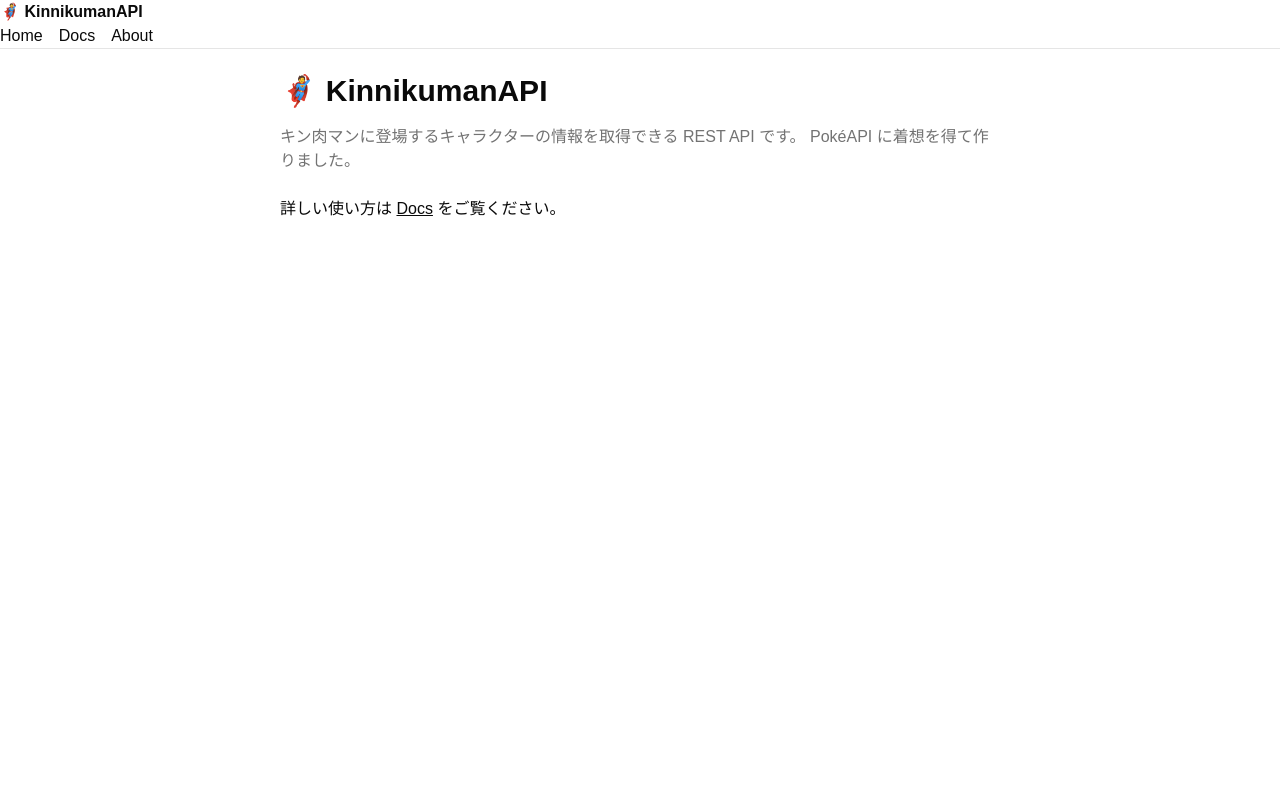
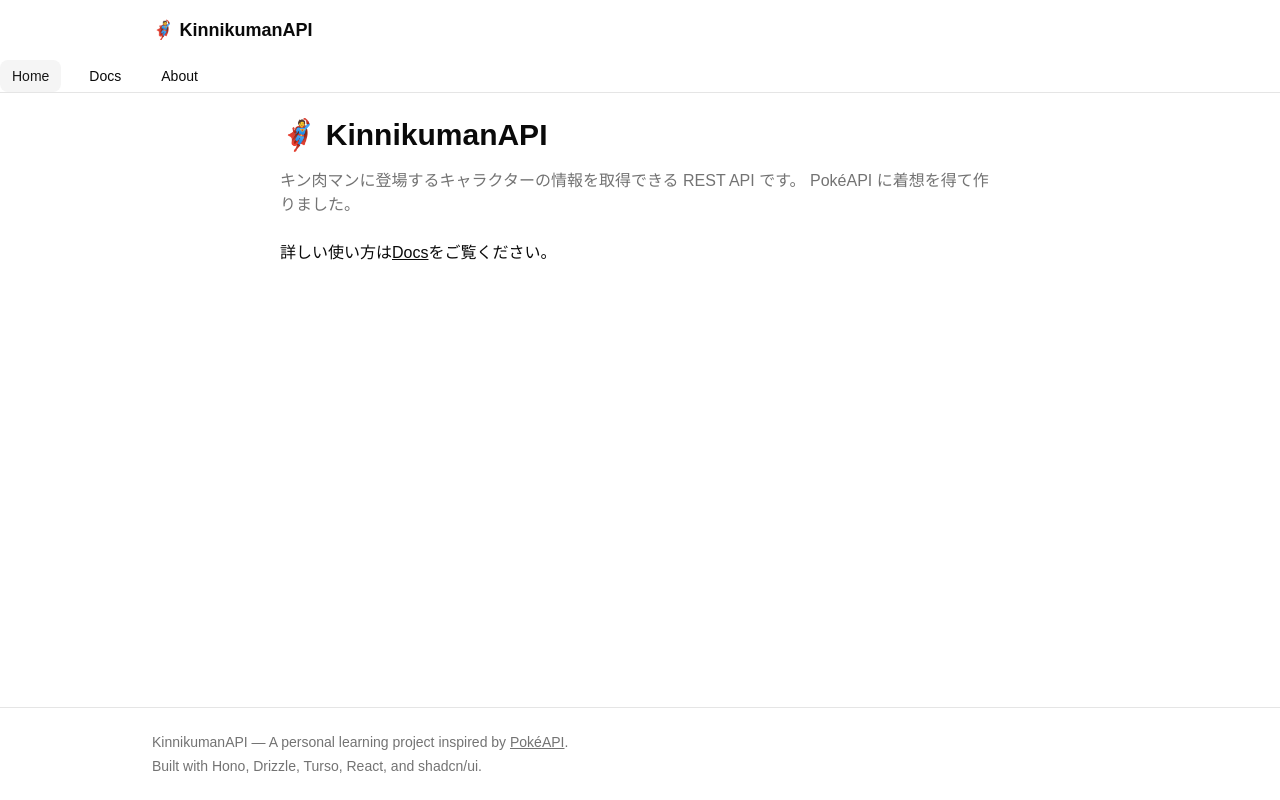
Before and after one commit to morizo0123/kinnikuman-api, a React (Vite) app in the folder apps/web/: page / in a window 1280 px wide. Built offline with nearby package versions, Linux system fonts and the light colour scheme; no server answers.

Commit message:
add: layout

```diff
--- a/apps/web/src/App.tsx
+++ b/apps/web/src/App.tsx
@@ -1,4 +1,5 @@
-import { BrowserRouter, Routes, Route, Link } from 'react-router-dom';
+import { BrowserRouter, Routes, Route } from 'react-router-dom';
+import { Layout } from './components/layout/Layout';
 import { Home } from './pages/Home';
 import { About } from './pages/About';
 import { Docs } from './pages/Docs';
@@ -6,32 +7,13 @@ import { Docs } from './pages/Docs';
 function App() {
   return (
     <BrowserRouter>
-      {/* ヘッダー */}
-      <header className="border-b">
-        <Link to="/" className="font-bold hover:underline">
-          🦸 KinnikumanAPI
-        </Link>
-        <div className="flex gap-4 ml-auto">
-          <Link to="/" className="hover:underline">
-            Home
-          </Link>
-          <Link to="/docs" className="hover:underline">
-            Docs
-          </Link>
-          <Link to="/about" className="hover:underline">
-            About
-          </Link>
-        </div>
-      </header>
-
-      {/* ページ本体 */}
-      <main>
-        <Routes>
+      <Routes>
+        <Route element={<Layout />}>
           <Route path="/" element={<Home />} />
           <Route path="/about" element={<About />} />
           <Route path="/docs" element={<Docs />} />
-        </Routes>
-      </main>
+        </Route>
+      </Routes>
     </BrowserRouter>
   );
 }
--- /dev/null
+++ b/apps/web/src/components/layout/Footer.tsx
@@ -0,0 +1,24 @@
+export function Footer() {
+  return (
+    <footer className="border-t mt-12">
+      <div className="max-w-5xl mx-auto px-6 py-6 text-sm text-muted-foreground">
+        <p>
+          KinnikumanAPI — A personal learning project inspired by{' '}
+          <a
+            href="https://pokeapi.co/"
+            target="_blank"
+            rel="noopener noreferrer"
+            className="underline hover:text-foreground"
+          >
+            PokéAPI
+          </a>
+          .
+        </p>
+
+        <p className="mt-1">
+          Built with Hono, Drizzle, Turso, React, and shadcn/ui.
+        </p>
+      </div>
+    </footer>
+  );
+}
--- /dev/null
+++ b/apps/web/src/components/layout/Header.tsx
@@ -0,0 +1,37 @@
+import { Link, NavLink } from 'react-router-dom';
+
+export function Header() {
+  return (
+    <header className="border-b sticky top-0 bg-background z-10">
+      <nav className="max-w-5xl mx-auto px-6 py-4 flex items-center gap-6">
+        <Link to="/" className="font-bold text-lg hover:opacity-80">
+          🦸 KinnikumanAPI
+        </Link>
+      </nav>
+
+      <div className="flex gap-4 ml-auto">
+        <NavItem to="/">Home</NavItem>
+        <NavItem to="/docs">Docs</NavItem>
+        <NavItem to="/about">About</NavItem>
+      </div>
+    </header>
+  );
+}
+
+function NavItem({ to, children }: { to: string; children: React.ReactNode }) {
+  return (
+    <NavLink
+      to={to}
+      end
+      className={({ isActive }) =>
+        `px-3 py-1.5 rounded-md text-sm transition-colors ${
+          isActive
+            ? 'bg-accent text-accent-foreground font-medium'
+            : 'hover:bg-accent/50'
+        }`
+      }
+    >
+      {children}
+    </NavLink>
+  );
+}
--- /dev/null
+++ b/apps/web/src/components/layout/Layout.tsx
@@ -0,0 +1,15 @@
+import { Outlet } from 'react-router-dom';
+import { Header } from './Header';
+import { Footer } from './Footer';
+
+export function Layout() {
+  return (
+    <div className="min-h-screen flex flex-col">
+      <Header />
+      <main className="flex-1">
+        <Outlet />
+      </main>
+      <Footer />
+    </div>
+  );
+}
--- a/apps/web/src/pages/Home.tsx
+++ b/apps/web/src/pages/Home.tsx
@@ -9,10 +9,10 @@ export function Home() {
         PokéAPI に着想を得て作りました。
       </p>
       <p>
-        詳しい使い方は{' '}
+        詳しい使い方は
         <Link to="/docs" className="underline">
           Docs
-        </Link>{' '}
+        </Link>
         をご覧ください。
       </p>
     </div>
```
Also changed, not shown: 1 other file (tests, documents, lock files or other folders).
